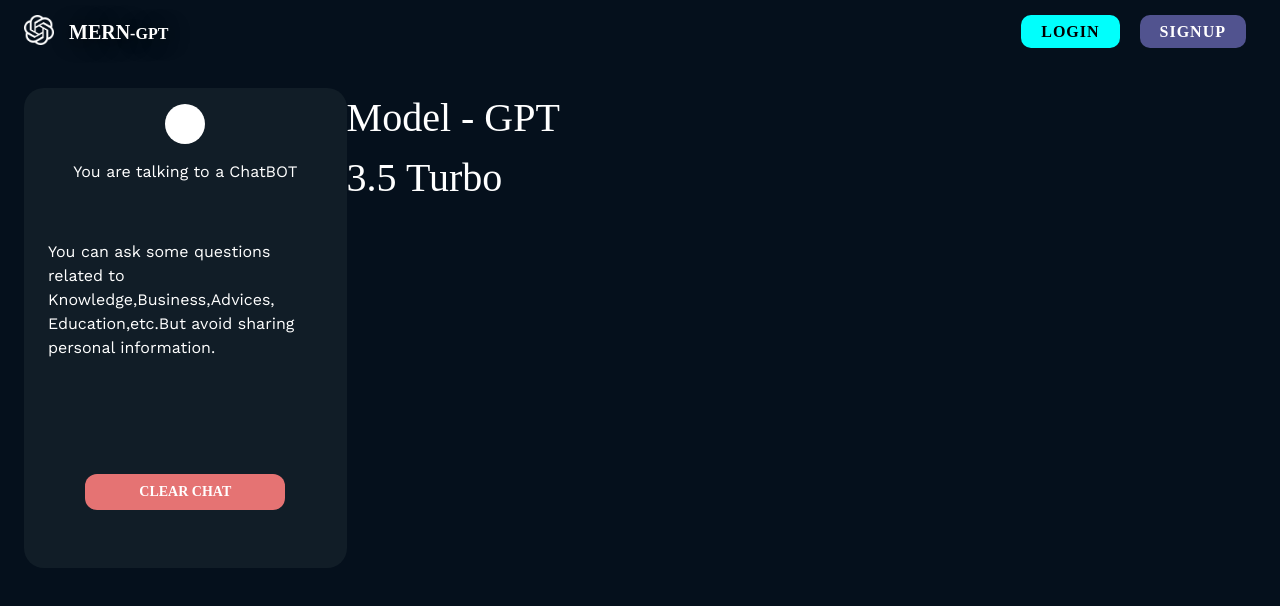
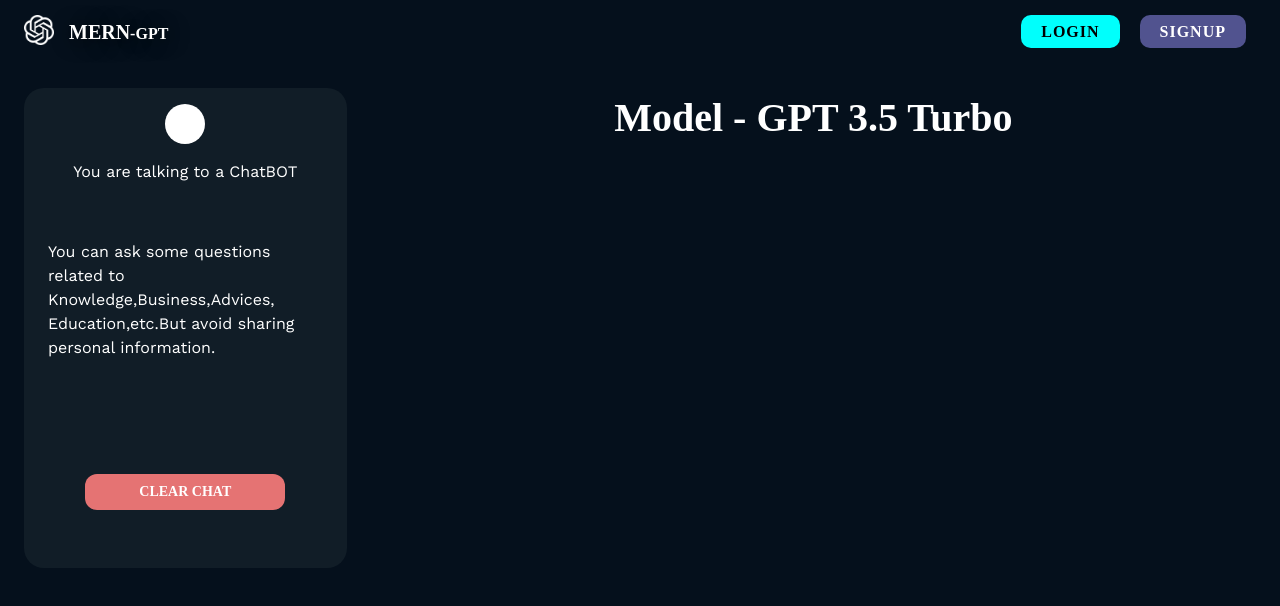
Before and after one commit to SanaUllahRasheed123/mern-openai-chatbot, a React (Vite) app in the folder frontend/: page /chat in a window 1280 px wide. Shown: the top 606 px of the page. Built offline with nearby package versions, Linux system fonts and the light colour scheme; no server answers.

Commit message:
Designing UI..

```diff
--- a/frontend/src/pages/Chat.tsx
+++ b/frontend/src/pages/Chat.tsx
@@ -65,9 +65,9 @@
           </Button>
         </Box>
       </Box>
-      <Box sx={{display:'flex',flex:{md:0.8,xs:1,sm:1},width:'100%'}}>
+      <Box sx={{display:'flex',flex:{md:0.8,xs:1,sm:1},flexDirection:'column',px:3}}>
         <Typography
-        sx={{fontSize:'40px',color:"white",mb:2,mx:'auto',}}>
+        sx={{fontSize:'40px',color:"white",mb:2,mx:'auto',fontWeight:"600",}}>
           Model - GPT 3.5 Turbo
 
         </Typography>
@@ -81,6 +81,7 @@
           flexDirection:'column',
           overflow:'scroll',
           overflowX:'hidden',
+          overflowY:'auto',
           scrollBehavior:'smooth',
         }}
         >
```
